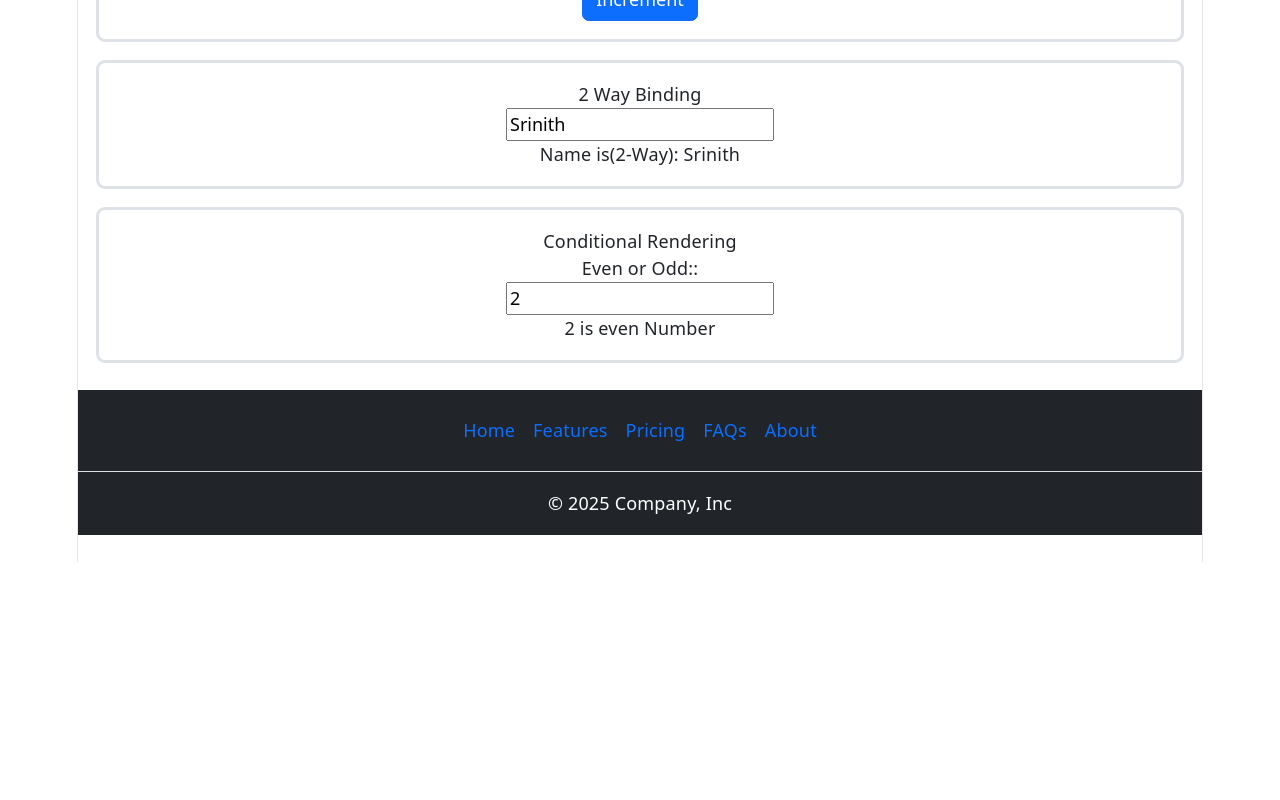
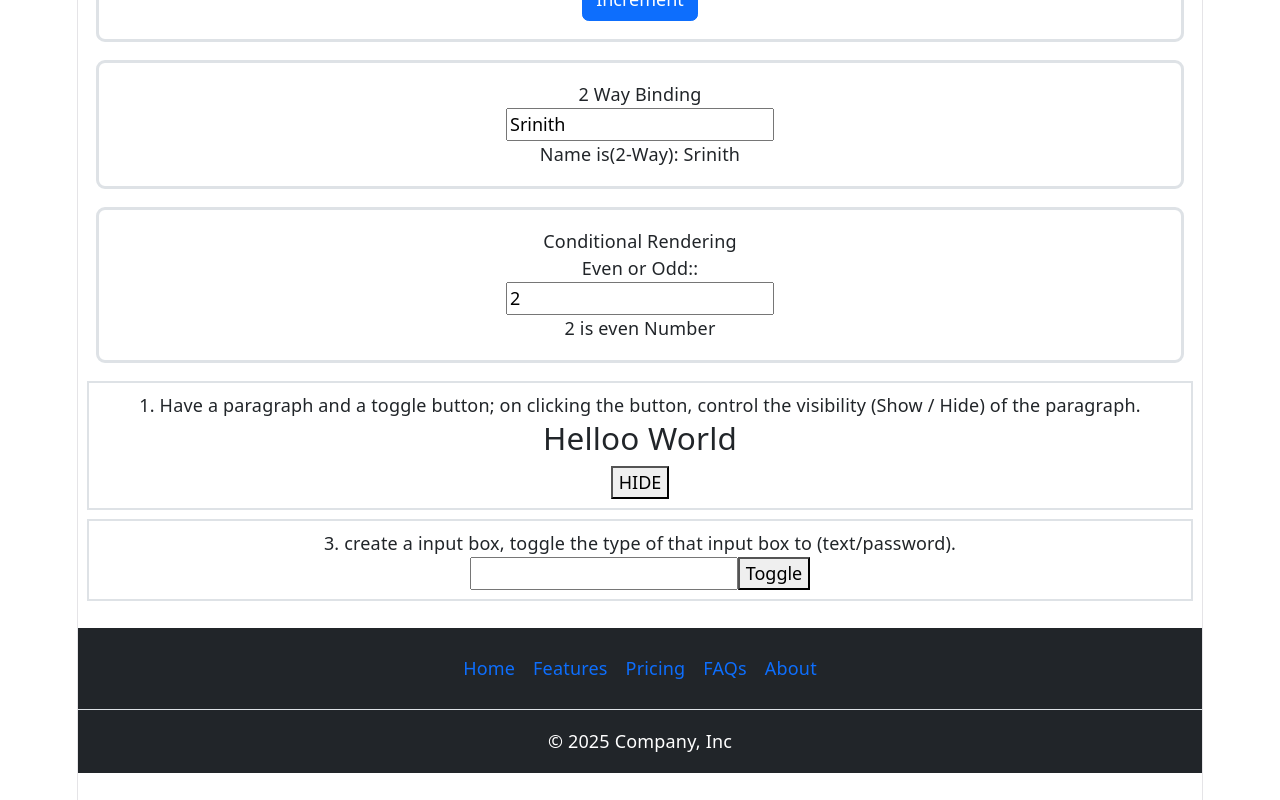
Before and after one commit to srinithreddy16/react-engineering-playbook, a React (Vite) app in the folder my-app/: page / in a window 1280 px wide. Shown: the part 2250-3050 px from the top of the page. Before the commit the page ends 2812 px from the top, so only its background shows below. Built offline with nearby package versions, Linux system fonts and the light colour scheme; the HTML template or start-up script is replaced by a standard one.

Commit message:
data binding examples

```diff
--- a/my-app/src/components/body/body.tsx
+++ b/my-app/src/components/body/body.tsx
@@ -1,6 +1,7 @@
 import add , {sub, mul} from "../../utils/math.utils"
 import React from "react";
 import DataBinding from "../databinding/DataBinding.tsx";
+import DataBindingAssignments from "../databinding_examples/DataBindingExamples.tsx";
 
 function Body(){
   console.log(add(10,20));
@@ -13,6 +14,7 @@ function Body(){
     <div>This is Body Component</div>
     <div>My react version is:: {React.version}</div>
     <DataBinding/>
+    <DataBindingAssignments/>
   </div>
 }
 export default Body;
--- /dev/null
+++ b/my-app/src/components/databinding_examples/DataBindingExamples.tsx
@@ -0,0 +1,32 @@
+import React, { useState } from "react";
+
+export default function DataBindingAssignments() {
+  const [flag, setFlag] = useState(true);
+  const toggleFlag = () => {
+    setFlag(!flag);
+  };
+
+  return (
+    <>
+      <div className="border border-2 p-2 m-2">
+        <div>
+          1. Have a paragraph and a toggle button; on clicking the button,
+          control the visibility (Show / Hide) of the paragraph.
+        </div>
+        {flag ? <h3>Helloo World</h3> : null}
+        <button onClick={toggleFlag}>
+            {flag?'HIDE':'SHOW'}
+        </button>
+        </div>
+
+
+        <div className="border border-2 p-2 m-2">
+        <div>
+          3. create a input box, toggle the type of that input box to (text/password).
+        </div>
+        <input type={flag?'text':'password'}  />
+        <button onClick={toggleFlag}>Toggle</button>
+      </div>
+    </>
+ );
+}
```
Also changed, not shown: my-app/notes.txt.
